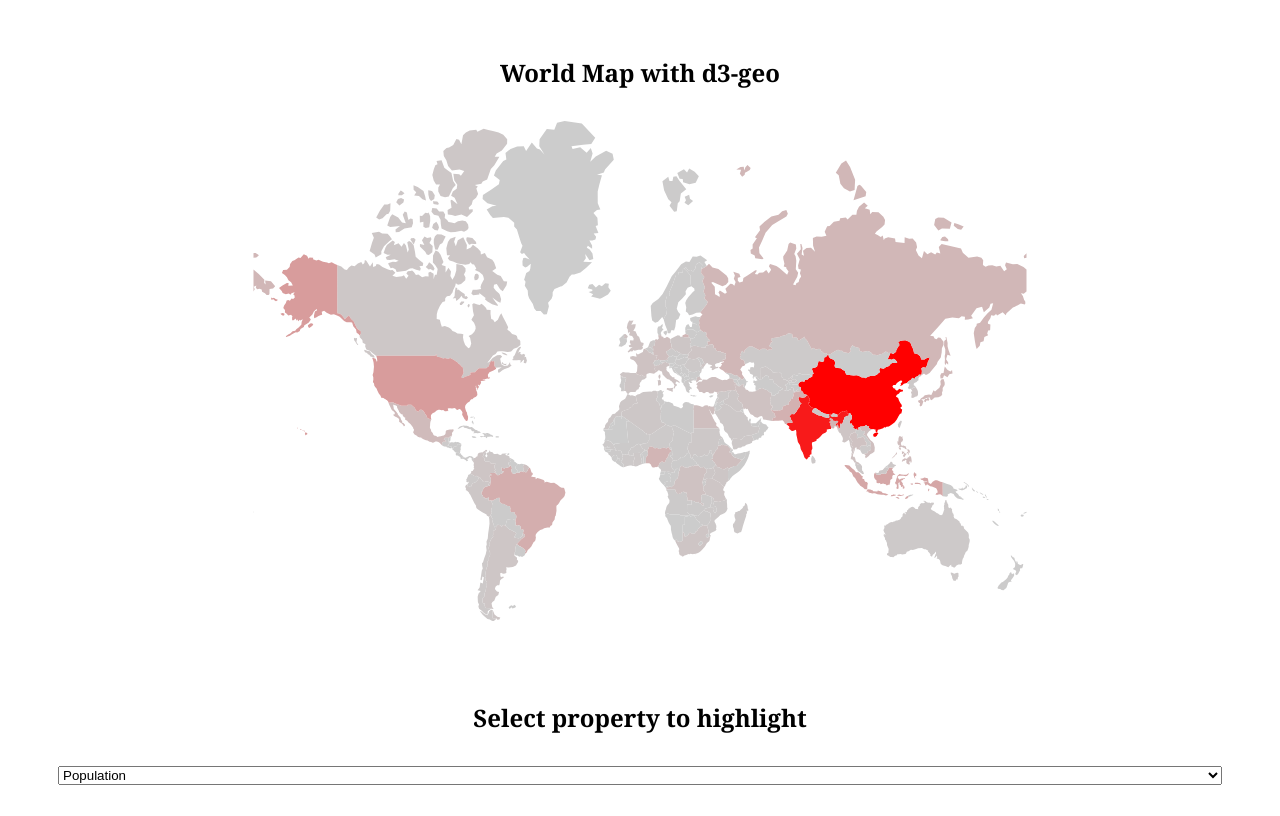
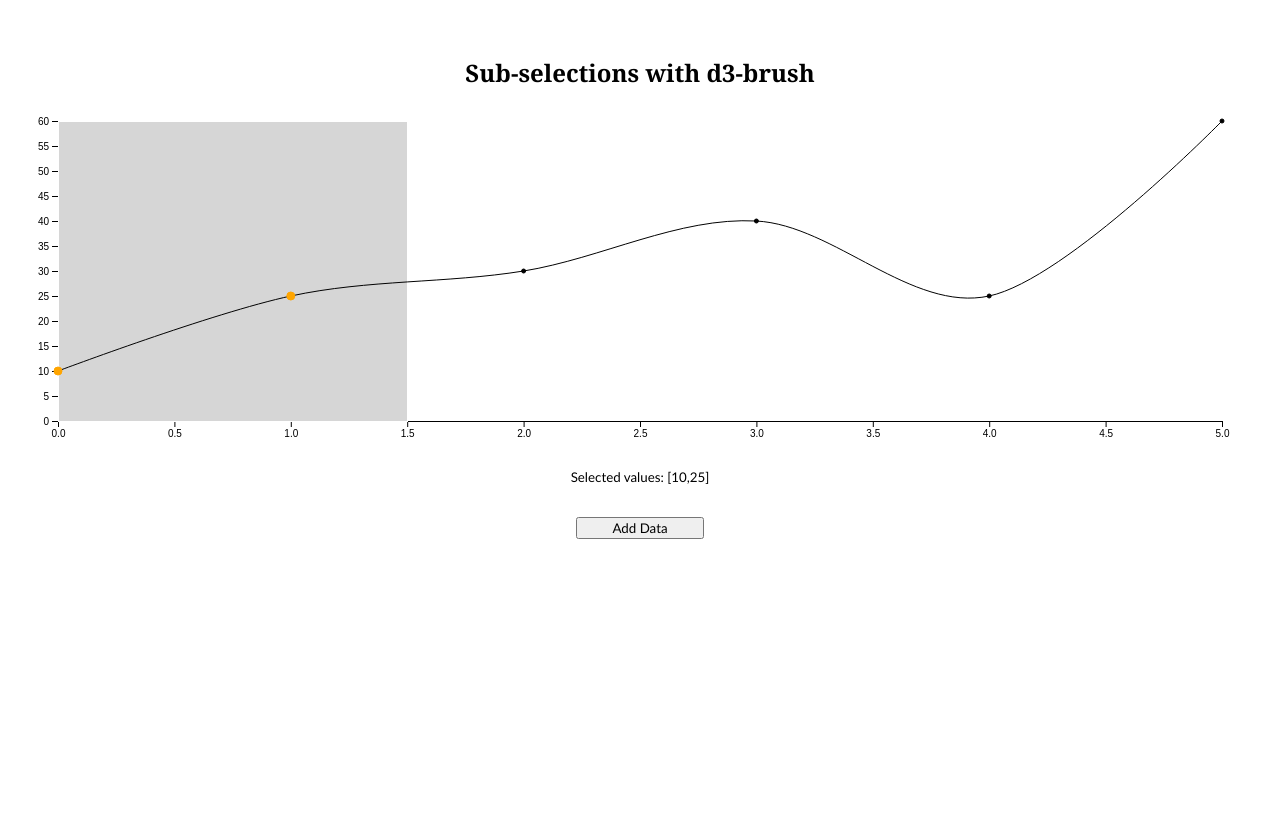
Before and after one commit to manapeirov/React-D3-learning, a React (Create React App) app: page / in a window 1280 px wide. Built offline with nearby package versions, Linux system fonts and the light colour scheme.

Commit message:
brush chart

```diff
--- a/src/App.css
+++ b/src/App.css
@@ -1,11 +1,20 @@
+
 svg {
   background: white;
-  /* overflow: visible; */
+  overflow: visible;
   display: block;
+  margin: auto;
   width: 100%;
-  height: 500px;
-  /* No longer using default dimensinos of svg width 100% instead of 300px */
+  height: 300px
 }
+
+/* for non-responsive components */
+/* svg {
+  background: #eee;
+  overflow: visible;
+  display: block;
+  margin: auto;
+} */
 
 svg .country:hover {
   stroke: black;
@@ -59,3 +68,11 @@ p {
 select {
   margin-bottom: 5rem;
 }
+
+small {
+  margin-bottom: 2rem;
+  margin-top: 1rem;
+  display: block;
+  text-align: center;
+  font-family: 'Gill Sans', 'Gill Sans MT', Calibri, 'Trebuchet MS', sans-serif;
+}
--- a/src/App.js
+++ b/src/App.js
@@ -1,25 +1,22 @@
-import React, {  useState, Fragment } from 'react'
+import React, { Fragment, useState } from 'react'
 import './App.css'
-import GeoChart from './components/GeoChart'
-import data from './GeoChart.world.geo.json'
+import BrushChart from './components/BrushChart'
 
 
 function App() {
 
-  const [property, setProperty] = useState('pop_est')
+  const [data, setData] = useState([10, 25, 30, 40, 25, 60])
+  const onAddDataClick = () => {
+    setData([...data, Math.round(Math.random() * 100)])
+  }
   return (
     <Fragment>
-      <h2>World Map with d3-geo</h2>
-      <GeoChart data={data} property={property}/>
-      <h2>Select property to highlight</h2>
-      <select
-        value={property}
-        onChange={event => setProperty(event.target.value)}
-      >
-        <option value='pop_est'>Population</option>
-        <option value='name_len'>Name Length</option>
-        <option value='gdp_md_est'>GDP</option>
-      </select>
+      <h2>Sub-selections with d3-brush</h2>
+
+      <BrushChart data={data} />
+      <button onClick={onAddDataClick}>
+        Add Data
+      </button>
 
     </Fragment>
   )
@@ -33,7 +30,7 @@ export default App
 
 
 
-// Circles, InteractiveBarChart, AnimatedBarChart, Line, LineWithAxes, ResponsiveBarChart
+// // Circles, InteractiveBarChart, AnimatedBarChart, Line, LineWithAxes, ResponsiveBarChart
 
 // import React, {  useState, Fragment, useRef, useEffect } from 'react'
 // import './App.css'
@@ -57,7 +54,7 @@ export default App
 //       {/* <AnimatedBarChart data={data} /> */}
 //       {/* <InteractiveBarChart data={data} /> */}
 //       {/* <ResponsiveBarChart data={data}/> */}
-//       {/* <br/>
+//       <br/>
 //       <br/>
 //       <button onClick={() => setData(data.map(value => value +5))}>
 //         Update Data
@@ -67,7 +64,7 @@ export default App
 //       </button>
 //       <button onClick={() => setData([...data, Math.floor(Math.random() * 100)])}>
 //         Add Data
-//       </button>  */}
+//       </button>
 //       {/* Math.Random generates a random number between 0 and 1 e.g 0.4356475, if you want to generate a number between 0 and 100 have to times by 100. If you dont want the decimal places and want a whole number, pass it into math.floor(), this ronuds down to nearest whole numb*/}
 
 //     </Fragment>
@@ -86,14 +83,14 @@ export default App
 
 
 
-// Gauge chart
+// // Gauge chart
 
 // import React, {  useState, Fragment, useRef, useEffect } from 'react'
 // import './App.css'
 // import ml5 from 'ml5'
 // import useInterval from './components/useInterval'
 
-// import ResponsiveBarChart from './components/ResponsiveBarChart'
+
 // import GaugeChart from './components/GaugeChart'
 
 
@@ -166,7 +163,7 @@ export default App
 
 
 
-// Timeline
+// // Timeline
 
 // import React, {  useState, Fragment, useEffect } from 'react'
 // import './App.css'
@@ -397,9 +394,10 @@ export default App
 
 
 // // Force Tree Chart and Tree Chart
+
 // import React, {  useState, Fragment } from 'react'
 // import './App.css'
-// import ForceTreeChart from './components/ForceLayout'
+// import ForceTreeChart from './components/ForceTreeChart'
 // import TreeChart from './components/TreeChart'
 
 
@@ -445,3 +443,42 @@ export default App
 // }
 
 // export default App
+
+
+
+
+
+
+
+
+
+// // Geo Chart
+
+// import React, {  useState, Fragment } from 'react'
+// import './App.css'
+// import GeoChart from './components/GeoChart'
+// import data from './GeoChart.world.geo.json'
+
+
+// function App() {
+
+//   const [property, setProperty] = useState('pop_est')
+//   return (
+//     <Fragment>
+//       <h2>World Map with d3-geo</h2>
+//       <GeoChart data={data} property={property}/>
+//       <h2>Select property to highlight</h2>
+//       <select
+//         value={property}
+//         onChange={event => setProperty(event.target.value)}
+//       >
+//         <option value='pop_est'>Population</option>
+//         <option value='name_len'>Name Length</option>
+//         <option value='gdp_md_est'>GDP</option>
+//       </select>
+
+//     </Fragment>
+//   )
+// }
+
+// export default App
--- /dev/null
+++ b/src/components/BrushChart.jsx
@@ -0,0 +1,131 @@
+import React, { useRef, useEffect, useState, Fragment } from 'react'
+import useResizeObserver from './useResizeObserver'
+import {
+    select,
+    scaleLinear,
+    axisBottom,
+    axisLeft,
+    line,
+    curveCardinal,
+    max,
+    brushX,
+    event
+} from 'd3'
+import usePrevious from './usePrevious'
+
+const BrushChart = ({ data }) => {
+
+    const svgRef = useRef()
+    const wrapper = useRef()
+    const dimensions = useResizeObserver(wrapper)
+    const [selection, setSelection] = useState([0, 1.5])
+    const previousSelection = usePrevious(selection)
+
+    useEffect(() => {
+
+        const svg = select(svgRef.current)
+
+        const { width, height } =
+            dimensions || wrapper.current.getBoundingClientRect()
+
+        // const maxDataValue = max(data, entry => entry)
+        // This is the same as
+        // const maxDataValue = max(data)
+
+        const xScale = scaleLinear()
+            .domain([0, data.length - 1 ])
+            .range([0, width])
+
+        const yScale = scaleLinear()
+            .domain([0, max(data)])
+            .range([height, 0])
+
+        const xAxis = axisBottom(xScale)
+
+
+        const yAxis = axisLeft(yScale)
+
+        svg
+            .select('.x-axis')
+            .style('transform', `translateY(${height}px)`)
+            .call(xAxis)
+
+        svg
+            .select('.y-axis')
+            .call(yAxis)
+
+        const myLine = line()
+            .x((entry, index) => xScale(index))
+            .y(yScale)
+            .curve(curveCardinal)
+
+        svg
+            .selectAll('.line')
+            .data([data])
+            .join('path')
+            .attr('class', 'line')
+            .attr('d', myLine)
+            .attr('fill', 'none')
+            .attr('stroke', 'black')
+
+        svg
+            .selectAll('.dot')
+            .data(data)
+            .join('circle')
+            .attr('class', 'dot')
+            .attr('r', (entry, index) => index >= selection[0] && index <= selection[1]? 4 : 2)
+            .attr('cx', (entry, index) => xScale(index))
+            .attr('cy', yScale)
+            .attr('stroke', (entry, index) => index >= selection[0] && index <= selection[1] ? 'orange' : 'black')
+            .attr('fill', (entry, index) => index >= selection[0] && index <= selection[1] ? 'orange' :'black')
+
+
+        // Brush
+        const brush = brushX().extent([
+            [0, 0],
+            [width, height]
+        ]).on('start brush end', () => {
+
+            if (event.selection) {
+                const indexSelection = event.selection.map(xScale.invert)
+                setSelection(indexSelection)
+                // same as:
+                // const indexSelection = event.selection.map(pxValue => xScale.invert(pxValue))
+                // console.log(indexSelection)
+            }
+            console.log(selection)
+        })
+
+        if (previousSelection === selection) {
+            svg
+            .select('.brush')
+            .call(brush)
+            .call(brush.move, selection.map(xScale)) // xScale will convert the index values in selection into px values
+            // or could hard code the range:
+            // .call(brush.move, [0, 100]) // brush takes in pixel values as a range not index values
+        }
+
+
+    }, [data, dimensions, selection, previousSelection])
+
+
+    return (
+        <Fragment>
+            <div ref={wrapper} style={{ marginBottom: '2rem'}}>
+                <svg ref={svgRef}>
+                    <g className='x-axis' />
+                    <g className='y-axis' />
+                    <g className='brush' />
+                </svg>
+            </div>
+            <small >
+                Selected values: [
+                    { data.filter((entry, index) => index >= selection[0] && index <= selection[1])
+                    .join(',')}
+                ]
+            </small>
+        </Fragment>
+    )
+}
+
+export default BrushChart
--- /dev/null
+++ b/src/components/usePrevious.jsx
@@ -0,0 +1,15 @@
+import { useEffect, useRef } from 'react'
+
+// hook that returns the last used value
+
+function usePrevious(value) {
+    const ref = useRef()
+
+    useEffect(() => {
+        ref.current = value
+    })
+
+    return ref.current
+}
+
+export default usePrevious
```
Also changed, not shown: src/components/BrushChartChild.jsx (added), src/components/BrushChartPartTwo.jsx (added), src/components/ForceTreeChart.jsx (renamed from src/components/ForceLayout.jsx).
